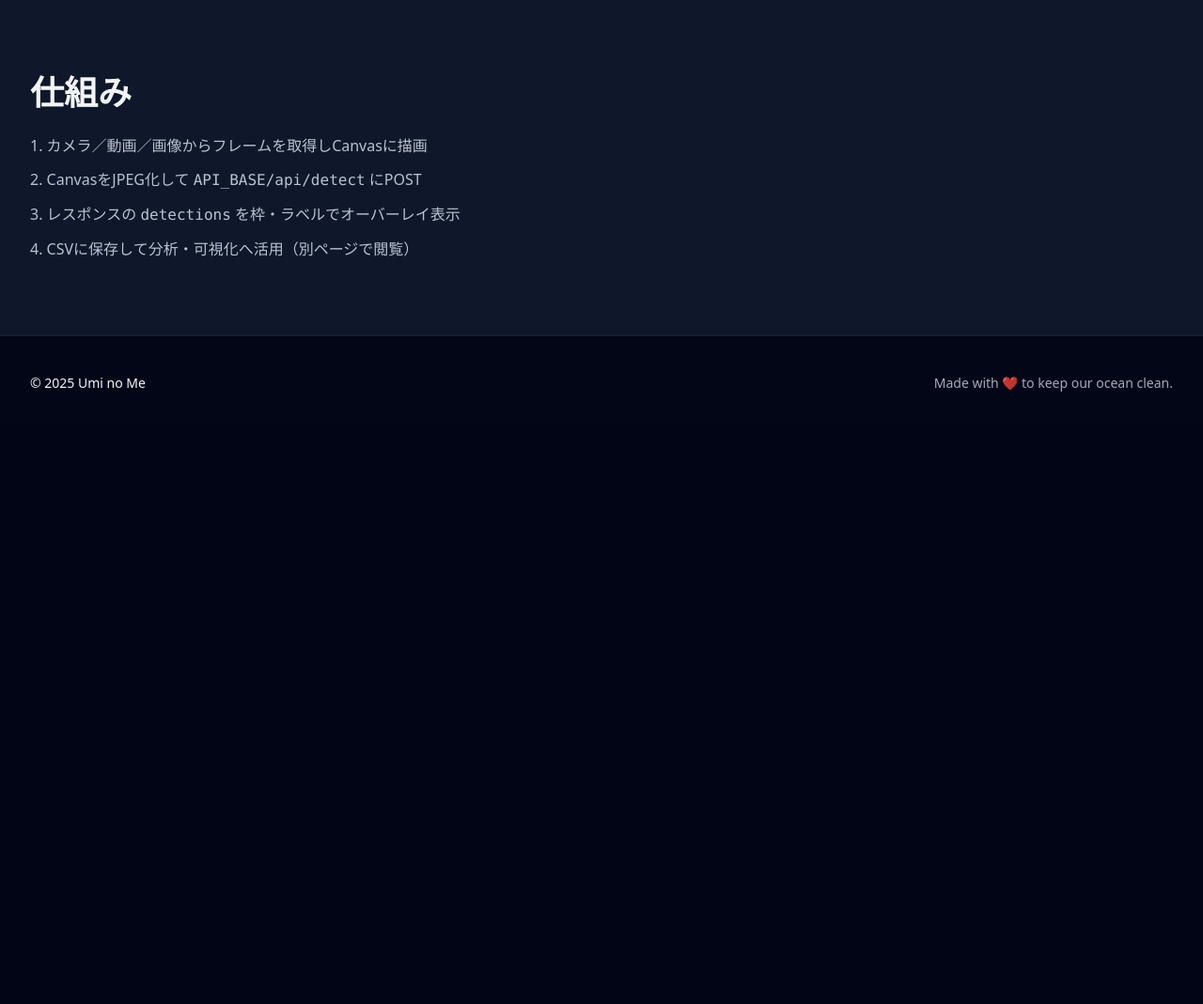
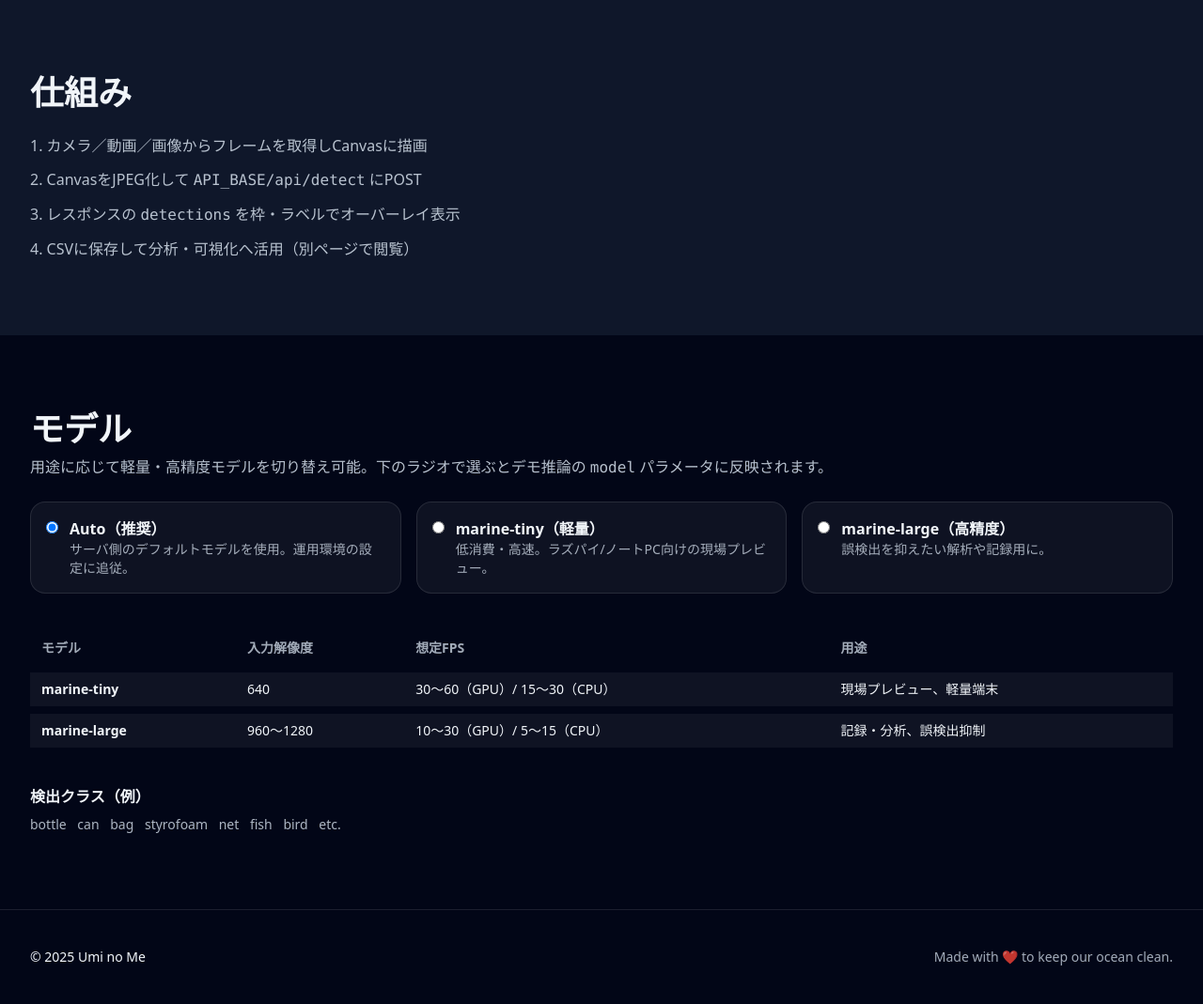
Before and after one commit to kawakawa0804/umi-no-me-web2, a Flask app: page / in a window 1280 px wide. Shown: the part 1010-2079 px from the top of the page at 94% size. Before the commit the page ends 1427 px from the top, so only its background shows below. Run offline with Flask 3, Linux system fonts and the light colour scheme; some libraries are stand-ins or nearby versions.

```diff
--- a/templates/index.html
+++ b/templates/index.html
@@ -136,8 +136,83 @@
     </div>
   </section>
 
-  <!-- モデル／ロードマップは必要に応じて追記 -->
-  <section id="model" class="py-20 bg-slate-950 hidden"></section>
+  <!-- Model -->
+  <section id="model" class="py-20 bg-slate-950">
+    <div class="max-w-7xl mx-auto px-4 sm:px-6 lg:px-8">
+      <h2 class="text-3xl md:text-4xl font-extrabold">モデル</h2>
+      <p class="mt-2 text-slate-300/90">用途に応じて軽量・高精度モデルを切り替え可能。下のラジオで選ぶとデモ推論の <code>model</code> パラメータに反映されます。</p>
+
+      <!-- モデル選択 -->
+      <div class="mt-6 grid grid-cols-1 md:grid-cols-3 gap-4">
+        <label class="flex items-start gap-3 p-4 rounded-2xl border border-white/10 bg-white/5 cursor-pointer">
+          <input type="radio" name="modelName" value="auto" class="mt-1 accent-umiblue-500" checked>
+          <div>
+            <div class="font-semibold">Auto（推奨）</div>
+            <div class="text-sm text-slate-300/80">サーバ側のデフォルトモデルを使用。運用環境の設定に追従。</div>
+          </div>
+        </label>
+        <label class="flex items-start gap-3 p-4 rounded-2xl border border-white/10 bg-white/5 cursor-pointer">
+          <input type="radio" name="modelName" value="marine-tiny" class="mt-1 accent-umiblue-500">
+          <div>
+            <div class="font-semibold">marine-tiny（軽量）</div>
+            <div class="text-sm text-slate-300/80">低消費・高速。ラズパイ/ノートPC向けの現場プレビュー。</div>
+          </div>
+        </label>
+        <label class="flex items-start gap-3 p-4 rounded-2xl border border-white/10 bg-white/5 cursor-pointer">
+          <input type="radio" name="modelName" value="marine-large" class="mt-1 accent-umiblue-500">
+          <div>
+            <div class="font-semibold">marine-large（高精度）</div>
+            <div class="text-sm text-slate-300/80">誤検出を抑えたい解析や記録用に。</div>
+          </div>
+        </label>
+      </div>
+
+      <!-- スペック表（例） -->
+      <div class="mt-8 overflow-x-auto">
+        <table class="min-w-full text-sm border-separate border-spacing-y-2">
+          <thead class="text-slate-300/80">
+            <tr>
+              <th class="text-left px-3 py-2">モデル</th>
+              <th class="text-left px-3 py-2">入力解像度</th>
+              <th class="text-left px-3 py-2">想定FPS</th>
+              <th class="text-left px-3 py-2">用途</th>
+            </tr>
+          </thead>
+          <tbody>
+            <tr class="bg-white/5">
+              <td class="px-3 py-2 font-semibold">marine-tiny</td>
+              <td class="px-3 py-2">640</td>
+              <td class="px-3 py-2">30〜60（GPU）/ 15〜30（CPU）</td>
+              <td class="px-3 py-2">現場プレビュー、軽量端末</td>
+            </tr>
+            <tr class="bg-white/5">
+              <td class="px-3 py-2 font-semibold">marine-large</td>
+              <td class="px-3 py-2">960〜1280</td>
+              <td class="px-3 py-2">10〜30（GPU）/ 5〜15（CPU）</td>
+              <td class="px-3 py-2">記録・分析、誤検出抑制</td>
+            </tr>
+          </tbody>
+        </table>
+      </div>
+
+      <!-- クラス一覧（例） -->
+      <div class="mt-8">
+        <div class="font-semibold">検出クラス（例）</div>
+        <div class="mt-2 text-slate-300/85 text-sm">
+          <span class="mr-2">bottle</span>
+          <span class="mr-2">can</span>
+          <span class="mr-2">bag</span>
+          <span class="mr-2">styrofoam</span>
+          <span class="mr-2">net</span>
+          <span class="mr-2">fish</span>
+          <span class="mr-2">bird</span>
+          <span class="mr-2">etc.</span>
+        </div>
+      </div>
+    </div>
+  </section>
+
+  <!-- Roadmap（後で中身を入れる用の空枠） -->
   <section id="roadmap" class="py-20 bg-slate-900 hidden"></section>
 
   <!-- Demo Modal -->
@@ -218,7 +293,7 @@
     else { c.add('hidden'); stopAll(); }
   }
 
-  // ヘッダーの「デモを開く」/ ナビ「デモ」
+  // ヘッダーの「デモを開く」/ ナビ「デモ」＋スムーススクロール
   (function(){
     var btnOpen = document.getElementById('openDemo');
     if (btnOpen) btnOpen.addEventListener('click', function(){ toggleDemo(true); });
@@ -322,17 +397,28 @@
     if(playing) requestAnimationFrame(animate);
   }
 
+  // === detectFromCanvas: model= を自動付与 ===
   async function detectFromCanvas(){
     try{
       var blob = await new Promise(function(res){ canvas.toBlob(res,'image/jpeg',0.9); });
       if(!blob) throw new Error('canvas.toBlob failed');
       var fd = new FormData(); fd.append('image', new File([blob],'frame.jpg',{type:'image/jpeg'}));
+
+      // model パラメータ付与（autoのときは付けない）
+      var url = window.API_BASE + '/api/detect?conf=0.12&iou=0.50';
+      if (window.MODEL_NAME && window.MODEL_NAME !== 'auto') {
+        url += '&model=' + encodeURIComponent(window.MODEL_NAME);
+      }
+
       var t0 = performance.now();
-      var r = await fetch(window.API_BASE + '/api/detect?conf=0.12&iou=0.50', {method:'POST', body:fd});
+      var r = await fetch(url, {method:'POST', body:fd});
       if(!r.ok){ var tx = await r.text(); throw new Error(r.status + ' ' + r.statusText + ': ' + tx); }
       var data = await r.json(); window.lastResult = data;
       var t1 = performance.now(); log('検出: ' + (data.detections ? data.detections.length : 0) + '件 / ' + (t1-t0).toFixed(0) + 'ms');
-    }catch(e){ log('検出エラー: ' + (e && e.message ? e.message : e)); window.lastResult=null; }
+    }catch(e){
+      log('検出エラー: ' + (e && e.message ? e.message : e));
+      window.lastResult=null;
+    }
   }
 
   function drawOverlay(data){
@@ -391,6 +477,24 @@
     clone.addEventListener('click', function(e){ e.preventDefault(); window.location.href = target; });
     btn.replaceWith(clone);
   })();
+
+  // === Model selector: localStorageと連動 ===
+  (function(){
+    var key = 'MODEL_NAME';
+    var saved = localStorage.getItem(key) || 'auto';
+    window.MODEL_NAME = saved;
+
+    var radios = document.querySelectorAll('input[name="modelName"]');
+    for (var i=0;i<radios.length;i++){
+      if (radios[i].value === saved) radios[i].checked = true;
+      radios[i].addEventListener('change', function(e){
+        if (!e.target || !e.target.value) return;
+        window.MODEL_NAME = e.target.value;
+        localStorage.setItem(key, window.MODEL_NAME);
+        log('モデル切替: ' + window.MODEL_NAME);
+      });
+    }
+  })();
   </script>
 </body>
 </html>
```
Also changed, not shown: index.html (+23 -59 lines).
